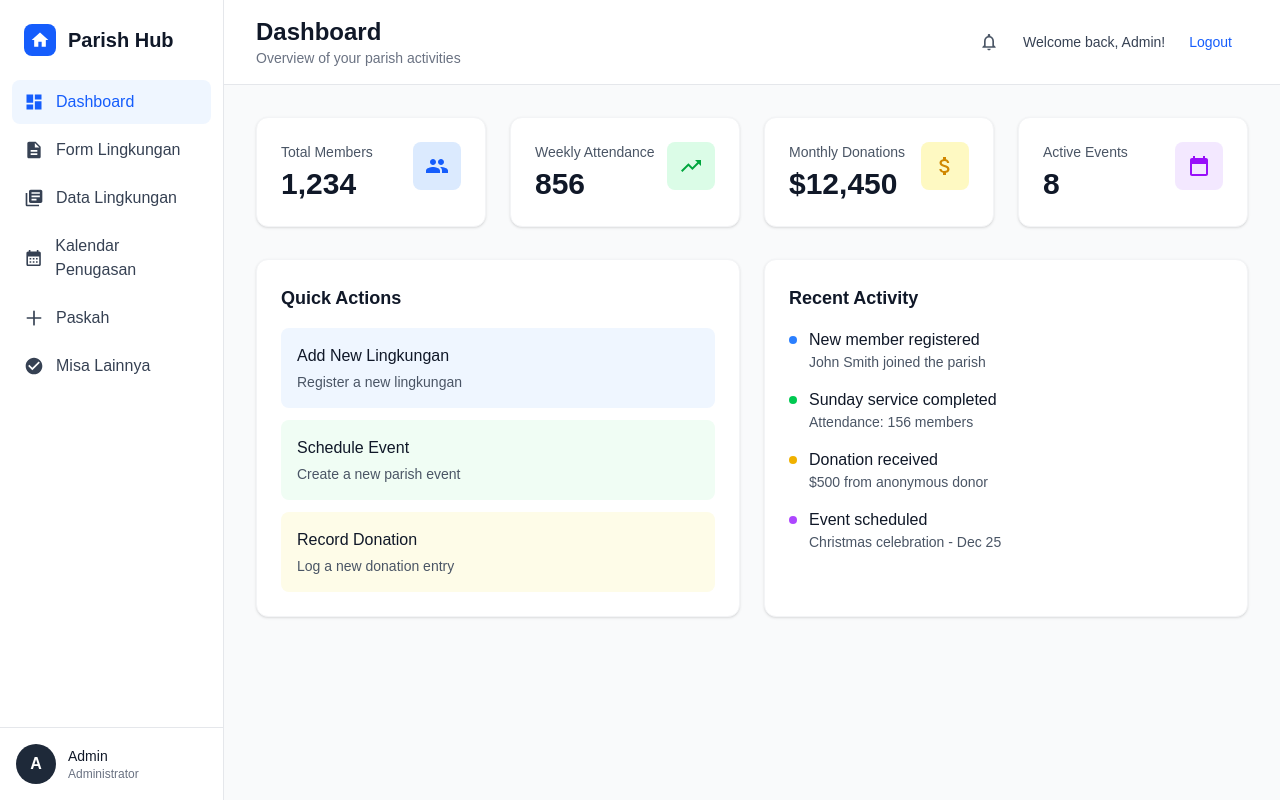
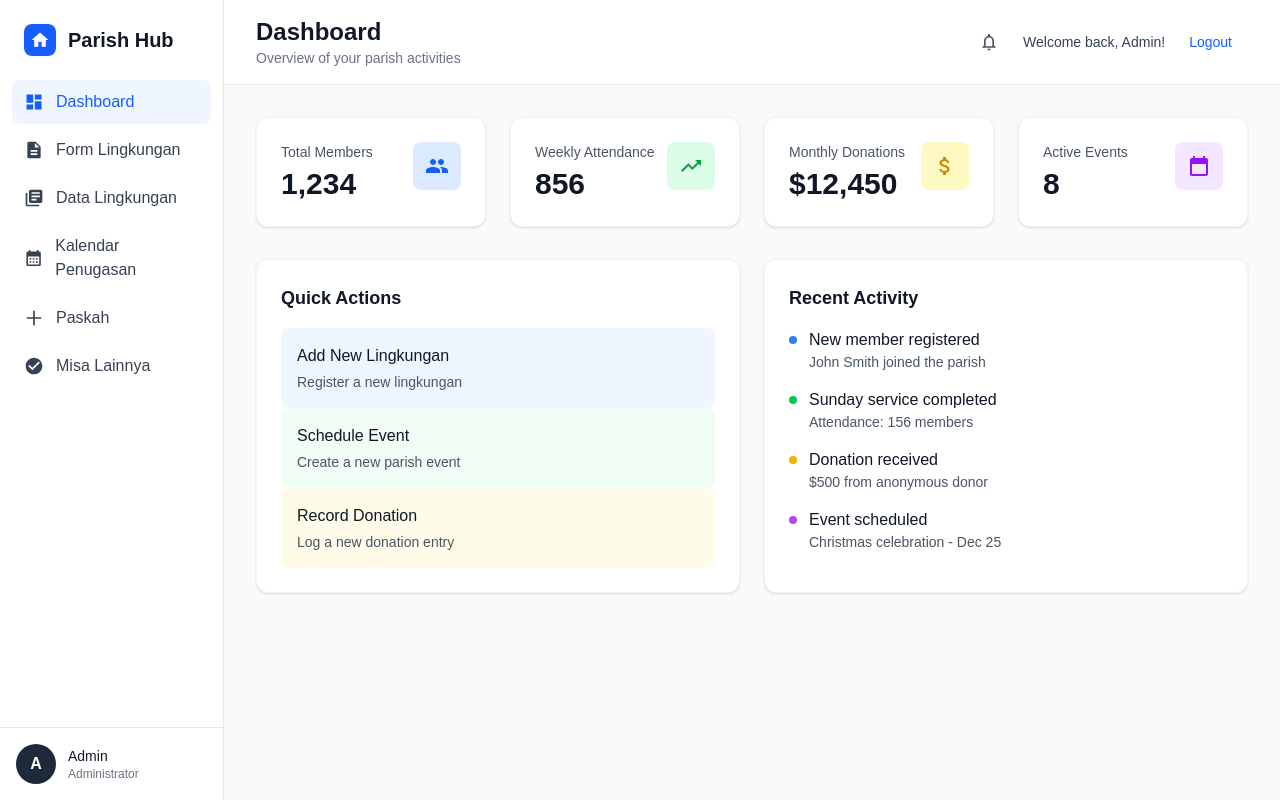
Before and after one commit to PriscillaHandoyo/stykb-dashboard, a Next.js app in the folder stykb-dashboard/: page /dashboard in a window 1280 px wide. Built offline with nearby package versions, Linux system fonts and the light colour scheme.

Commit message:
20251109_08 - Fix dashboard quick action logics

```diff
--- a/stykb-dashboard/app/dashboard/page.tsx
+++ b/stykb-dashboard/app/dashboard/page.tsx
@@ -231,7 +231,8 @@ export default function DashboardPage() {
               <h2 className="text-lg font-semibold text-gray-900 mb-4">
                 Quick Actions
               </h2>
-              <div className="space-y-3">
+              <div className="space-y-5">
+                <Link href="/form-lingkungan">
                   <div className="p-4 bg-blue-50 rounded-lg hover:bg-blue-100 cursor-pointer transition-colors">
                     <h3 className="font-medium text-gray-900 mb-1">
                       Add New Lingkungan
@@ -240,6 +241,8 @@ export default function DashboardPage() {
                       Register a new lingkungan
                     </p>
                   </div>
+                </Link>
+                <Link href="/kalendar-penugasan">
                   <div className="p-4 bg-green-50 rounded-lg hover:bg-green-100 cursor-pointer transition-colors">
                     <h3 className="font-medium text-gray-900 mb-1">
                       Schedule Event
@@ -248,6 +251,8 @@ export default function DashboardPage() {
                       Create a new parish event
                     </p>
                   </div>
+                </Link>
+                <Link href="/misa-lainnya">
                   <div className="p-4 bg-yellow-50 rounded-lg hover:bg-yellow-100 cursor-pointer transition-colors">
                     <h3 className="font-medium text-gray-900 mb-1">
                       Record Donation
@@ -256,6 +261,7 @@ export default function DashboardPage() {
                       Log a new donation entry
                     </p>
                   </div>
+                </Link>
               </div>
             </div>
 
```
Lines whose indentation alone changed are shown as unchanged.
